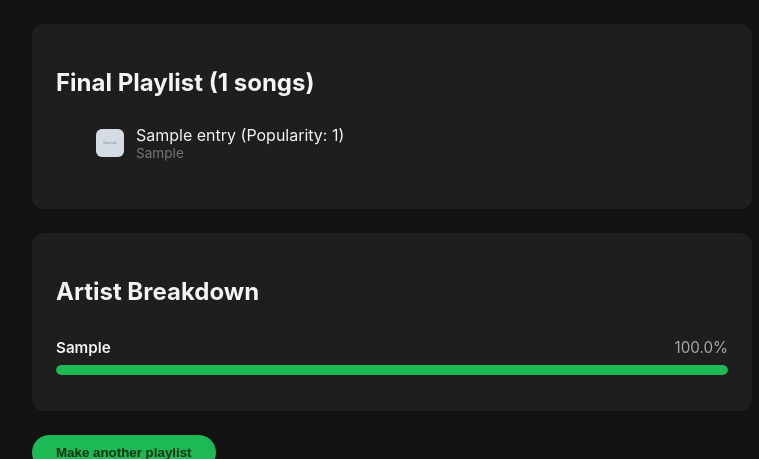
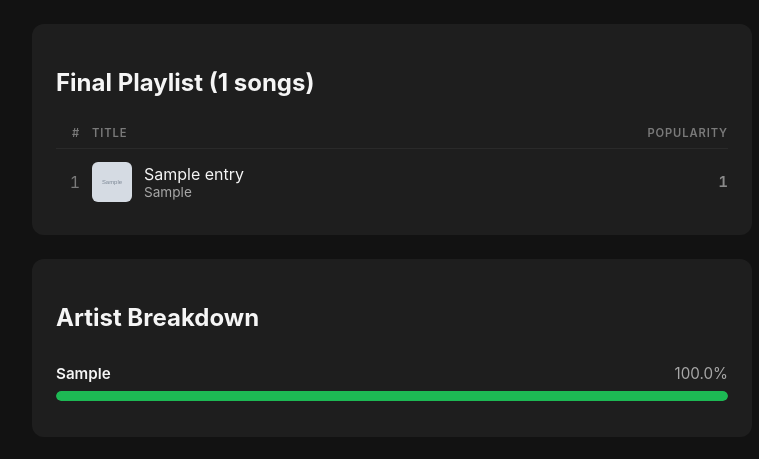
Before and after one commit to james-b1/SEO-Project1, a Flask app: page /results in a window 1280 px wide. Shown: the part 65-524 px from the top of the page, without its empty margins (248-1007 px from the left). Run offline with Flask 3, Linux system fonts and the light colour scheme; tables that the repository leaves empty hold one stand-in row (values such as "Sample post"); grey boxes marked "Sample" are stand-in pictures.

Commit message:
added header to playlist and popularity column

```diff
--- a/static/style.css
+++ b/static/style.css
@@ -152,11 +152,51 @@
     text-align: center;
 }
 
-.track-list li { display: flex; align-items: center; gap: 12px;
-                 padding: 8px 0; }
-.track-meta { flex: 1; display: flex; flex-direction: column; }
-.track-artists { font-size: 0.85rem; color: #757575; }
-.track-art { width: 28px; height: 28px; border-radius: 6px; object-fit: cover; }
+.track-list { list-style: none; padding: 0; margin: 0; }
+.track-head, .track-list li {
+    display: flex;
+    align-items: center;
+    gap: 12px;
+    padding: 9px 0;
+}
+.track-head {
+    padding-bottom: 8px;
+    margin-bottom: 4px;
+    border-bottom: 1px solid #2a2a2a;
+    font-size: 0.7rem;
+    text-transform: uppercase;
+    letter-spacing: 0.08em;
+    color: #7a7a7a;
+    font-weight: 600;
+}
+.track-num {
+    width: 24px;
+    flex-shrink: 0;
+    text-align: right;
+    color: #7a7a7a;
+    font-variant-numeric: tabular-nums;
+}
+
+.track-main {
+    flex: 1;
+    min-width: 0;
+    display: flex;
+    align-items: center;
+    gap: 12px;
+}
+.track-meta { flex: 1; min-width: 0; display: flex; flex-direction: column; }
+.track-artists { font-size: 0.85rem; color: #a7a7a7;
+                 white-space: nowrap; overflow: hidden; text-overflow: ellipsis; }
+.track-art { width: 40px; height: 40px; border-radius: 6px;
+             object-fit: cover; flex-shrink: 0; }
+.track-pop, .track-pop-col { width: 96px; flex-shrink: 0; text-align: right; }
+.track-pop {
+    font-size: 0.95rem;
+    font-weight: 600;
+    color: #8a8a8a;      /* muted, recedes behind the track name */
+    font-variant-numeric: tabular-nums;
+}
+.track-remove { width: 36px; flex-shrink: 0; display: flex; justify-content: center; }
 .artist-list { list-style: none; padding: 0; margin: 0; }
 .artist-card { display: flex; align-items: flex-start; gap: 14px; padding: 10px 0; }
 .artist-avatar { width: 56px; height: 56px; border-radius: 50%;
--- a/templates/_playlist_tracks.html
+++ b/templates/_playlist_tracks.html
@@ -1,17 +1,23 @@
 <ol class="track-list" id="track-list">
   {% for track in state.playlist %}
   <li>
+    <span class="track-num">{{ loop.index }}</span>
+    <div class="track-main">
       <img src="{{ track.images or url_for('static', filename='logo.svg') }}"
            alt="" class="track-art">
       <div class="track-meta">
         <span class="track-name">{{ track.title }}</span>
         <span class="track-artists">{{ track.artists or track.artist_name }}</span>
       </div>
+    </div>
+    <span class="track-pop">{{ track.popularity }}</span>
+    <div class="track-remove">
       {% if state.playlist | length > 1 %}
       <form method="post" action="{{ url_for('remove', index=loop.index0) }}" data-remove>
         <button type="submit" class="btn-remove">✕</button>
       </form>
       {% endif %}
+    </div>
   </li>
   {% endfor %}
 </ol>
--- a/templates/create.html
+++ b/templates/create.html
@@ -76,6 +76,12 @@
 
 <section class="panel">
   <h2>Your Playlist</h2>
+  <div class="track-head">
+    <span class="track-num">#</span>
+    <span class="track-main">Title</span>
+    <span class="track-pop-col">Popularity</span>
+    <span class="track-remove"></span>
+  </div>
   {% include "_playlist_tracks.html" %}
   <div class="panel-actions">
     <form method="post" action="{{ url_for('finalize') }}">
--- a/templates/results.html
+++ b/templates/results.html
@@ -2,15 +2,24 @@
 {% block content %}
 <section class="panel">
   <h2>Final Playlist ({{ playlist|length }} songs)</h2>
+  <div class="track-head">
+    <span class="track-num">#</span>
+    <span class="track-main">Title</span>
+    <span class="track-pop-col">Popularity</span>
+  </div>
   <ol class="track-list">
     {% for track in playlist %}
     <li>
-      <img src="{{ track.images or url_for('static', filename='logo.svg') }}"
-           alt="" class="track-art">
-      <div class="track-meta">
-        <span class="track-name">{{ track.title }} (Popularity: {{ track.popularity }})</span>
-        <span class="track-artists">{{ track.artists or track.artist_name }}</span>
+      <span class="track-num">{{ loop.index }}</span>
+      <div class="track-main">
+        <img src="{{ track.images or url_for('static', filename='logo.svg') }}"
+             alt="" class="track-art">
+        <div class="track-meta">
+          <span class="track-name">{{ track.title }}</span>
+          <span class="track-artists">{{ track.artists or track.artist_name }}</span>
+        </div>
       </div>
+      <span class="track-pop">{{ track.popularity }}</span>
     </li>
     {% endfor %}
   </ol>
```
Lines whose indentation alone changed are shown as unchanged.
